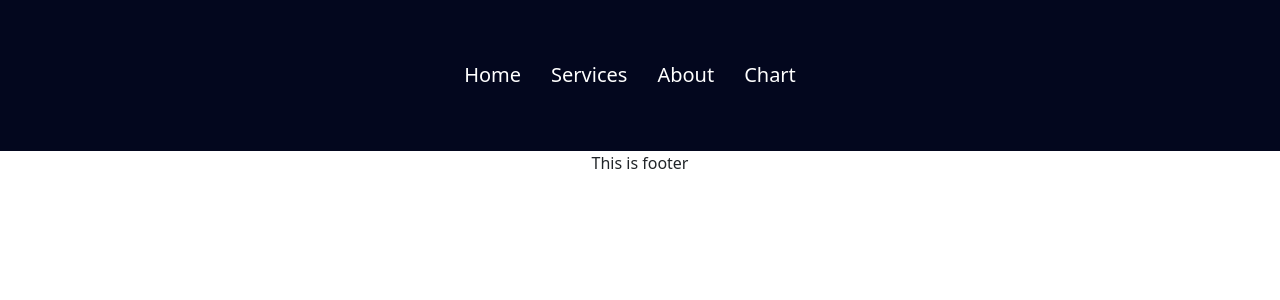
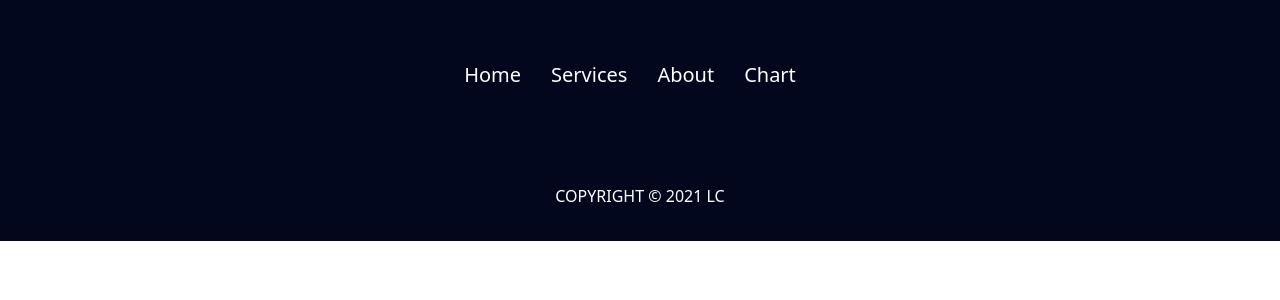
Before and after one commit to saifulislammunna/language-academy, a React (Create React App) app: page / in a window 1280 px wide. Shown: the top 300 px of the page. Built offline with nearby package versions, Linux system fonts and the light colour scheme.

Commit message:
footer-style-added

```diff
--- /dev/null
+++ b/src/components/Footer/Footer.css
@@ -0,0 +1,6 @@
+.footer{
+    background-color: #03071e;
+    line-height: 90px;
+    text-decoration: none;
+    color: white;
+}
--- a/src/components/Footer/Footer.js
+++ b/src/components/Footer/Footer.js
@@ -1,9 +1,9 @@
 import React from 'react';
-
+import './Footer.css'
 const Footer = () => {
     return (
         <div className="footer ">
-            <p>This is footer</p>
+            <p>COPYRIGHT © 2021 LC</p>
         </div>
     );
 };
--- a/src/components/Header/Header.js
+++ b/src/components/Header/Header.js
@@ -8,7 +8,7 @@ const Header = () => {
         <div className="header">
 
 
-             <nav className="custom-style">
+             <nav className=" ">
                 <NavLink  to ="/home">Home</NavLink>
 
                 <NavLink  to ="/services">Services</NavLink>
```
